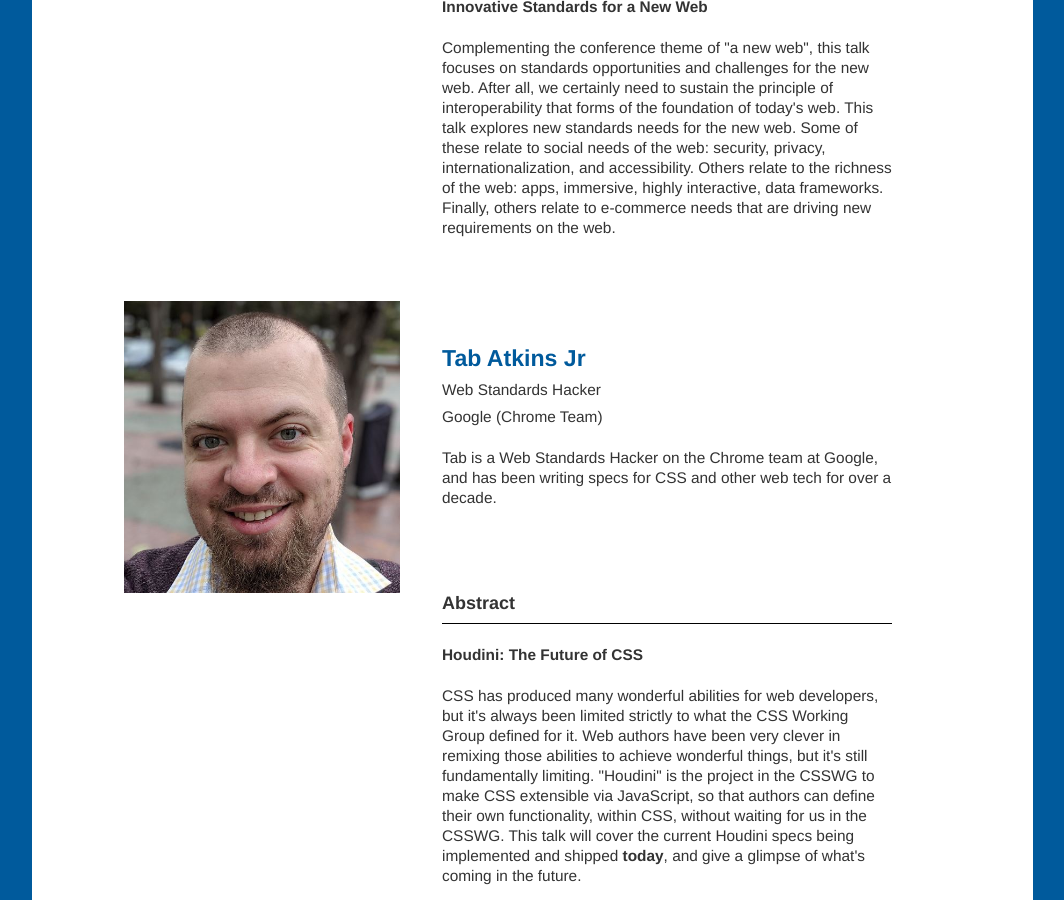
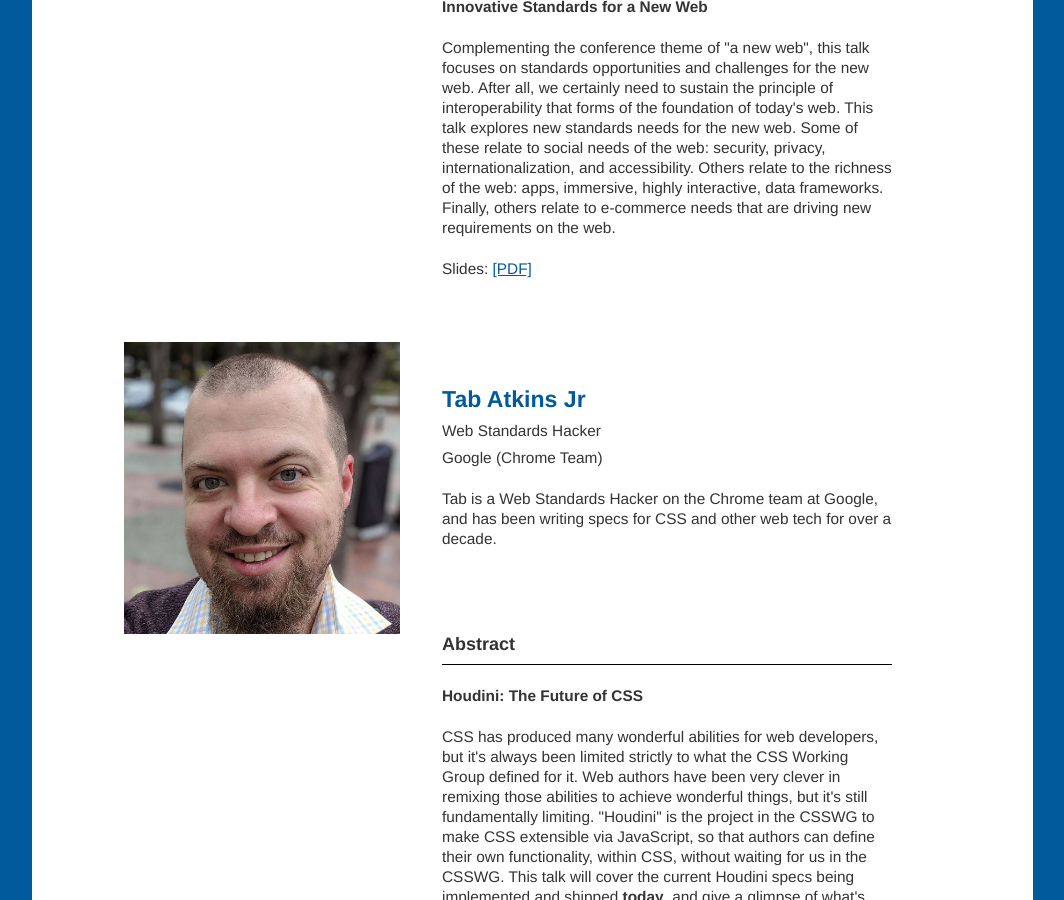
Before and after one commit to w3c/w3c-track-2019, a Jekyll site: the page built from speakers.md, in a window 1280 px wide and 900 px high, scrolled down 1180 px. Shown: the whole window, without its empty margins (108-1172 px from the left). Built offline with Jekyll 4.4.1, drawn with Linux system fonts in a browser that asks for light colours; our own code applies the rules of GitHub Pages for plain Markdown files.

Commit message:
Update speakers.md

```diff
--- a/speakers.md
+++ b/speakers.md
@@ -27,6 +27,7 @@ layout: home
 					<h3>Abstract</h3>
 					<h4>Innovative Standards for a New Web</h4>
 					<p>Complementing the conference theme of "a new web", this talk focuses on standards opportunities and challenges for the new web.  After all, we certainly need to sustain the principle of interoperability that forms of the foundation of today's web. This talk explores new standards needs for the new web.  Some of these relate to social needs of the web: security, privacy, internationalization, and accessibility.  Others relate to the richness of the web: apps, immersive, highly interactive, data frameworks.  Finally, others relate to e-commerce needs that are driving new requirements on the web.</p>
+					<p>Slides: <a href="assets/jeff-web.PDF">[PDF]</a></p>
 				</div>
 			</div>
 		</div>
```
